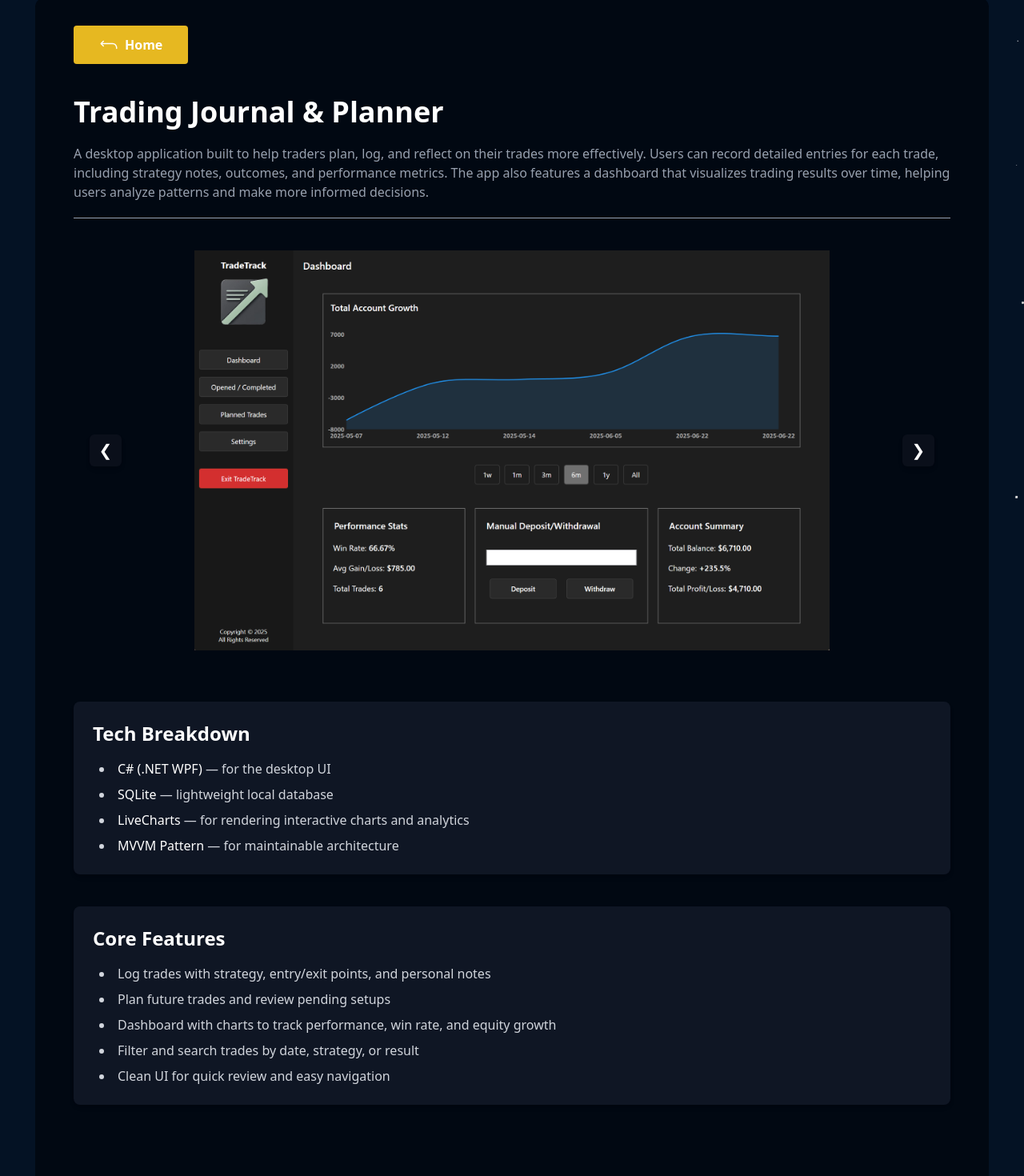
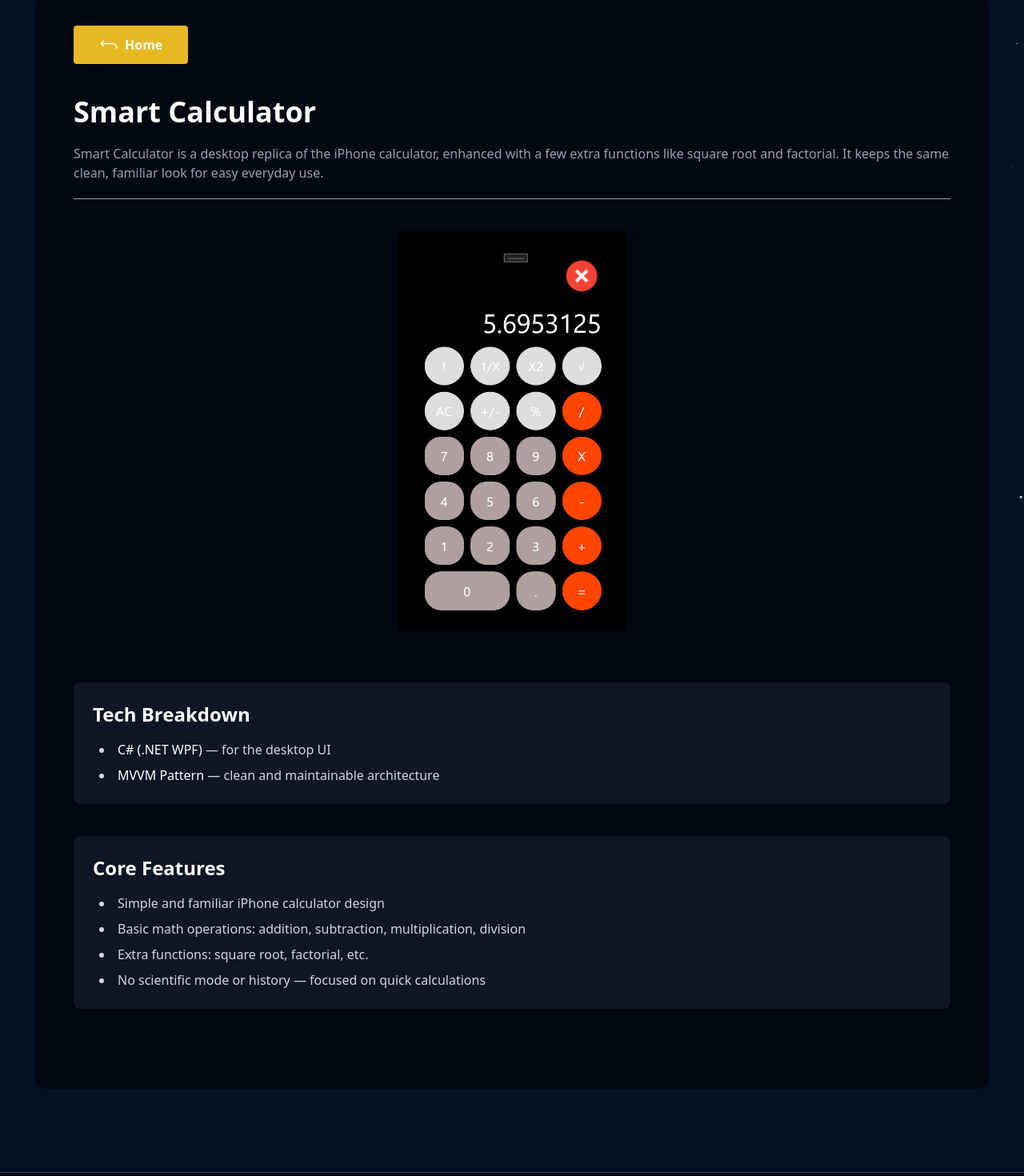
Before and after one commit to MouhieddineAmine/WebPortfolioV2, a Next.js app: page /projectdetails/calculator in a window 1280 px wide. Shown: the part 120-1590 px from the top of the page at 80% size. Built offline with nearby package versions, Linux system fonts and the light colour scheme.

Commit message:
btn back

```diff
--- a/app/projectdetails/calculator/page.tsx
+++ b/app/projectdetails/calculator/page.tsx
@@ -1,33 +1,22 @@
 "use client";
 import { useState } from "react";
-import BtnGoBack from "@/components/BtnGoBack";
+import BtnGoBackProject from "@/components/BtnGoBackProject";
 import Image from "next/image";
 
 const images = [
-  "/tradetrack/homepage.png",
-  "/tradetrack/Screenshot 2025-06-22 112118.png",
-  "/tradetrack/Screenshot 2025-06-22 112147.png",
-  "/tradetrack/Screenshot 2025-06-22 112207.png",
+  "/calculator/homepage.png",
 ];
 
 export default function CannabisPage() {
-      const [index, setIndex] = useState(0);
+      const [index] = useState(0);
 
-  function prev() {
-    setIndex((i) => (i === 0 ? images.length - 1 : i - 1));
-  }
-
-  function next() {
-    setIndex((i) => (i === images.length - 1 ? 0 : i + 1));
-  }
   return (
 <div className="min-h-screen px-12 bg-[#010812] text-white pt-[35px] mx-5 pb-[60px] rounded-xl">
       <div className="max-w-6xl mx-auto">
-        <BtnGoBack />
-        <h1 className="text-4xl font-bold mb-5 mt-10">Trading Journal & Planner</h1>
-        <p className="text-gray-400 mb-[20px]">A desktop application built to help traders plan, log, and reflect on their trades more effectively.
-          Users can record detailed entries for each trade, including strategy notes, outcomes, and performance metrics.
-          The app also features a dashboard that visualizes trading results over time, helping users analyze patterns and make more informed decisions.</p>
+        <BtnGoBackProject />
+        <h1 className="text-4xl font-bold mb-5 mt-10">Smart Calculator</h1>
+        <p className="text-gray-400 mb-[20px]">Smart Calculator is a desktop replica of the iPhone calculator, enhanced with a few extra functions like square root and factorial.
+          It keeps the same clean, familiar look for easy everyday use.</p>
 
         <hr className="border-t border-gray-400 mb-10"/>
 
@@ -46,24 +35,6 @@ export default function CannabisPage() {
       priority
     />
 
-{/* Previous Button */}
-<button
-  onClick={prev}
-  className="absolute top-1/2 left-5 -translate-y-1/2 bg-[#0a0f1a] bg-opacity-80 hover:bg-[#1a1f2e] text-white text-xl w-10 h-10 flex items-center justify-center rounded-md shadow-md hover:scale-105 transition-all duration-200 ease-in-out"
-  aria-label="Previous image"
->
-  &#10094;
-</button>
-
-{/* Next Button */}
-<button
-  onClick={next}
-  className="absolute top-1/2 right-5 -translate-y-1/2 bg-[#0a0f1a] bg-opacity-80 hover:bg-[#1a1f2e] text-white text-xl w-10 h-10 flex items-center justify-center rounded-md shadow-md hover:scale-105 transition-all duration-200 ease-in-out"
-  aria-label="Next image"
->
-  &#10095;
-</button>
-
   </div>
 </div>
 
@@ -73,9 +44,7 @@ export default function CannabisPage() {
   <h2 className="text-2xl font-semibold mb-4 text-white">Tech Breakdown</h2>
   <ul className="text-gray-300 list-disc list-inside space-y-2 pl-2">
     <li><span className="text-white font-medium">C# (.NET WPF)</span> — for the desktop UI</li>
-    <li><span className="text-white font-medium">SQLite</span> — lightweight local database</li>
-    <li><span className="text-white font-medium">LiveCharts</span> — for rendering interactive charts and analytics</li>
-    <li><span className="text-white font-medium">MVVM Pattern</span> — for maintainable architecture</li>
+    <li><span className="text-white font-medium">MVVM Pattern</span> — clean and maintainable architecture</li>
   </ul>
 </section>
 
@@ -83,11 +52,10 @@ export default function CannabisPage() {
 <section className="bg-[#0f1624] rounded-lg p-6 mb-10 shadow-md">
   <h2 className="text-2xl font-semibold mb-4 text-white">Core Features</h2>
   <ul className="text-gray-300 list-disc list-inside space-y-2 pl-2">
-    <li>Log trades with strategy, entry/exit points, and personal notes</li>
-    <li>Plan future trades and review pending setups</li>
-    <li>Dashboard with charts to track performance, win rate, and equity growth</li>
-    <li>Filter and search trades by date, strategy, or result</li>
-    <li>Clean UI for quick review and easy navigation</li>
+    <li>Simple and familiar iPhone calculator design</li>
+    <li>Basic math operations: addition, subtraction, multiplication, division</li>
+    <li>Extra functions: square root, factorial, etc.</li>
+    <li>No scientific mode or history — focused on quick calculations</li>
   </ul>
 </section>
 
--- a/app/projectdetails/cannabis/page.tsx
+++ b/app/projectdetails/cannabis/page.tsx
@@ -1,6 +1,6 @@
 "use client";
 import { useState } from "react";
-import BtnGoBack from "@/components/BtnGoBack";
+import BtnGoBackProject from "@/components/BtnGoBackProject";
 import Image from "next/image";
 
 const images = [
@@ -25,7 +25,7 @@ export default function CannabisPage() {
   return (
 <div className="min-h-screen px-12 bg-[#010812] text-white pt-[35px] mx-5 pb-[60px] rounded-xl">
       <div className="max-w-6xl mx-auto">
-        <BtnGoBack />
+        <BtnGoBackProject />
         <h1 className="text-4xl font-bold mb-5 mt-10">Cannabis Cultivation & Inventory</h1>
         <p className="text-gray-400 mb-[20px]">Desktop application designed to streamline and centralize the management of cannabis production. It allows growers to monitor individual plant health, track progress through all growth stages, and manage inventory with precision.
             Each plant is assigned a unique QR code, making it easy to identify and update records quickly. The app also supports bulk importing plant data from Excel files, which simplifies onboarding large batches and reduces manual entry.
--- a/app/projectdetails/portfolio/page.tsx
+++ b/app/projectdetails/portfolio/page.tsx
@@ -1,6 +1,6 @@
 "use client";
 import { useState } from "react";
-import BtnGoBack from "@/components/BtnGoBack";
+import BtnGoBackProject from "@/components/BtnGoBackProject";
 import Image from "next/image";
 
 const images = [
@@ -22,7 +22,7 @@ export default function CannabisPage() {
   return (
 <div className="min-h-screen px-12 bg-[#010812] text-white pt-[35px] mx-5 pb-[60px] rounded-xl">
       <div className="max-w-6xl mx-auto">
-        <BtnGoBack />
+        <BtnGoBackProject />
         <h1 className="text-4xl font-bold mb-5 mt-10">Developer Portfolio</h1>
         <p className="text-gray-400 mb-[20px]">A clean and responsive personal portfolio built with Next.js to showcase my development work, skills, and experience.
           It includes dedicated pages for projects, a downloadable resume, contact options, and smooth animations for an engaging user experience.
@@ -71,10 +71,13 @@ export default function CannabisPage() {
 <section className="bg-[#0f1624] rounded-lg p-6 mt-16 mb-10 shadow-md">
   <h2 className="text-2xl font-semibold mb-4 text-white">Tech Breakdown</h2>
   <ul className="text-gray-300 list-disc list-inside space-y-2 pl-2">
-    <li><span className="text-white font-medium">C# (.NET WPF)</span> — for the desktop UI</li>
-    <li><span className="text-white font-medium">SQLite</span> — lightweight local database</li>
-    <li><span className="text-white font-medium">LiveCharts</span> — for rendering interactive charts and analytics</li>
-    <li><span className="text-white font-medium">MVVM Pattern</span> — for maintainable architecture</li>
+<li><span className="text-white font-medium">Next.js (App Router)</span> — powering the frontend architecture</li>
+    <li><span className="text-white font-medium">Tailwind CSS</span> — for modern and responsive UI design</li>
+    <li><span className="text-white font-medium">Framer Motion</span> — page transitions and micro animations</li>
+    <li><span className="text-white font-medium">SendGrid</span> — handles email delivery from the contact form</li>
+    <li><span className="text-white font-medium">Google reCAPTCHA</span> — protects the contact form from spam</li>
+    <li><span className="text-white font-medium">Leaflet</span> — interactive map integration</li>
+    <li><span className="text-white font-medium">Next.js Serverless Functions</span> — lightweight backend</li>
   </ul>
 </section>
 
@@ -82,11 +85,11 @@ export default function CannabisPage() {
 <section className="bg-[#0f1624] rounded-lg p-6 mb-10 shadow-md">
   <h2 className="text-2xl font-semibold mb-4 text-white">Core Features</h2>
   <ul className="text-gray-300 list-disc list-inside space-y-2 pl-2">
-    <li>Log trades with strategy, entry/exit points, and personal notes</li>
-    <li>Plan future trades and review pending setups</li>
-    <li>Dashboard with charts to track performance, win rate, and equity growth</li>
-    <li>Filter and search trades by date, strategy, or result</li>
-    <li>Clean UI for quick review and easy navigation</li>
+    <li>Interactive and minimal landing page with call-to-actions</li>
+    <li>Project showcase with image galleries and dedicated detail pages</li>
+    <li>Built-in PDF resume viewer and bilingual (EN/FR) support</li>
+    <li>Dynamic contact popup with Google reCAPTCHA protection</li>
+    <li>Smooth animations and mobile-first responsive design</li>
   </ul>
 </section>
 
--- a/app/projectdetails/tradeplanner/page.tsx
+++ b/app/projectdetails/tradeplanner/page.tsx
@@ -1,6 +1,6 @@
 "use client";
 import { useState } from "react";
-import BtnGoBack from "@/components/BtnGoBack";
+import BtnGoBackProject from "@/components/BtnGoBackProject";
 import Image from "next/image";
 
 const images = [
@@ -23,7 +23,7 @@ export default function CannabisPage() {
   return (
 <div className="min-h-screen px-12 bg-[#010812] text-white pt-[35px] mx-5 pb-[60px] rounded-xl">
       <div className="max-w-6xl mx-auto">
-        <BtnGoBack />
+        <BtnGoBackProject />
         <h1 className="text-4xl font-bold mb-5 mt-10">Trading Journal & Planner</h1>
         <p className="text-gray-400 mb-[20px]">A desktop application built to help traders plan, log, and reflect on their trades more effectively.
           Users can record detailed entries for each trade, including strategy notes, outcomes, and performance metrics.
--- /dev/null
+++ b/components/BtnGoBackProject.tsx
@@ -0,0 +1,18 @@
+'use client';
+
+import { PageTransition } from "./PageTransition";
+import { IoReturnUpBack } from "react-icons/io5";
+
+const BtnGoBackProject = () => {
+  return (
+    <PageTransition
+      href="/projects"
+      className="bg-[#E6B821] hover:bg-[#B38C1A] px-8 transition w-fit py-3 rounded text-white font-semibold text-center flex items-center justify-center gap-2"
+      >
+      <IoReturnUpBack className="w-6 h-6" />
+      Home
+    </PageTransition>
+  );
+};
+
+export default BtnGoBackProject;
```
